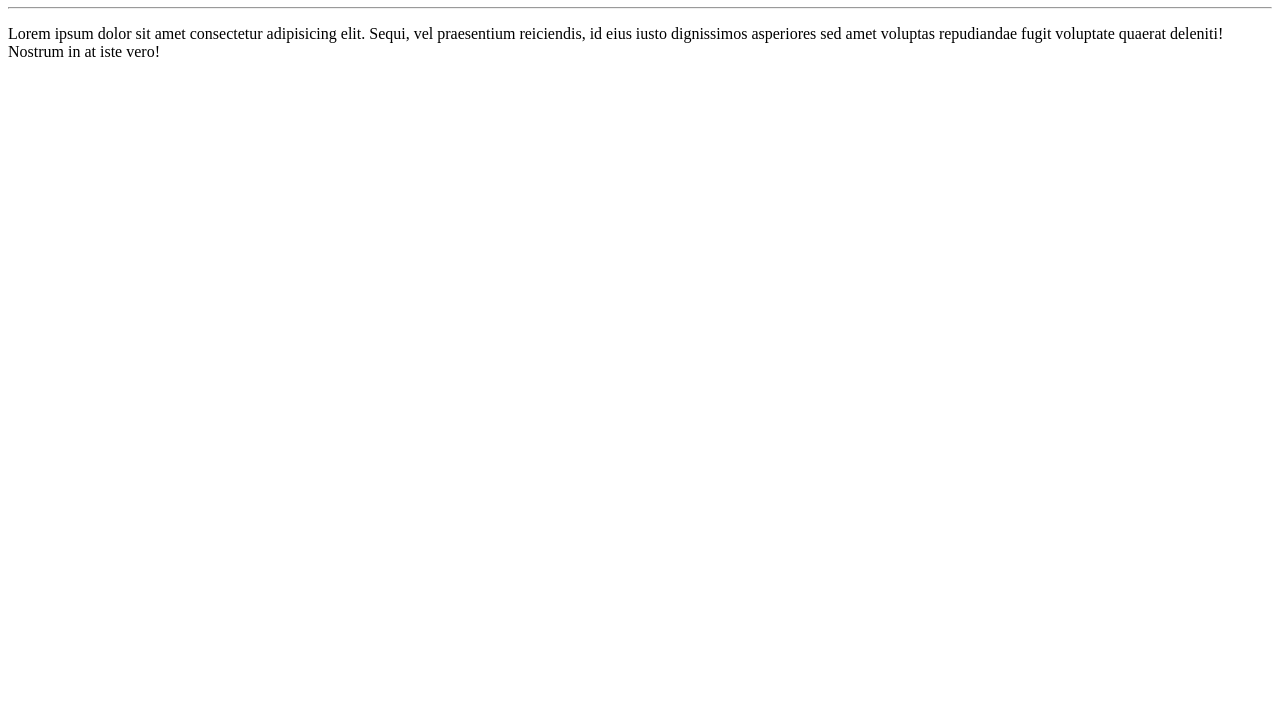
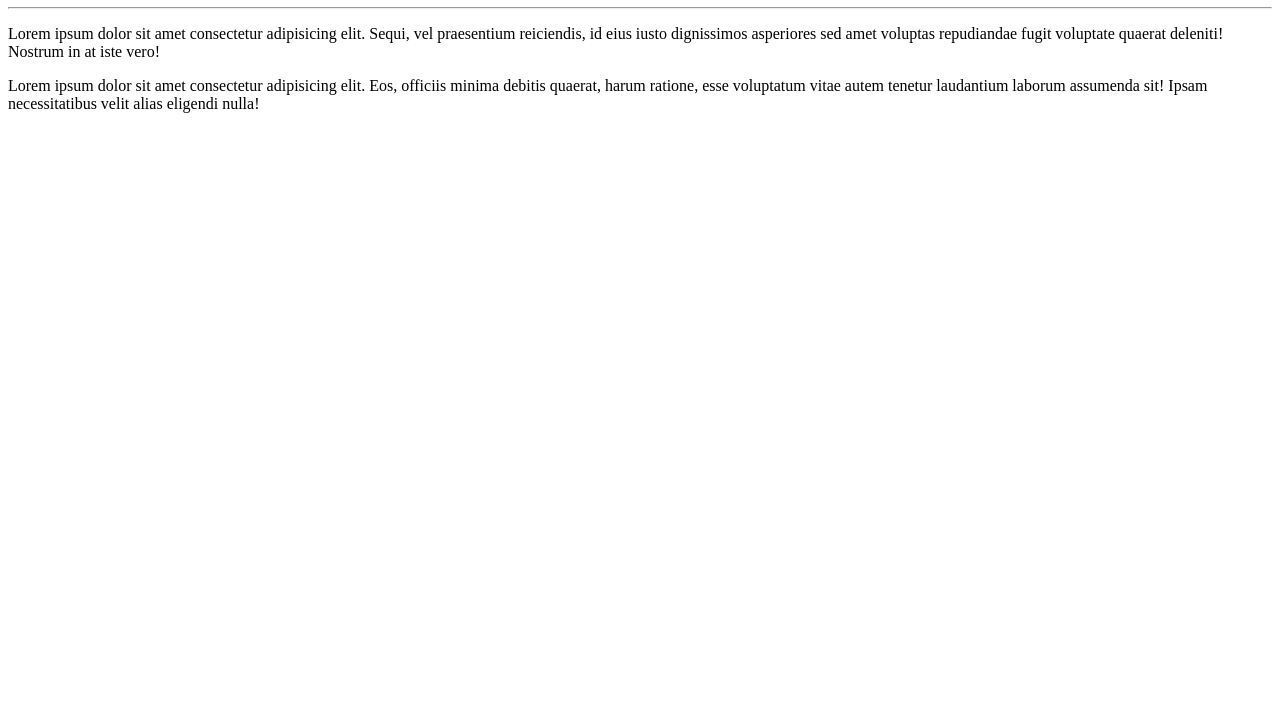
Before and after one commit to danmachado3105/OlaMundo, a plain HTML site: page site-exemplo/index.html in a window 1280 px wide. Shown: the part 73-800 px from the top of the page. Drawn offline with Linux system fonts and the light colour scheme.

Commit message:
adicionei 1 paragrafo

```diff
--- a/site-exemplo/index.html
+++ b/site-exemplo/index.html
@@ -9,5 +9,6 @@
     <h1>Olá, mundo!</h1>
     <hr>
     <p>Lorem ipsum dolor sit amet consectetur adipisicing elit. Sequi, vel praesentium reiciendis, id eius iusto dignissimos asperiores sed amet voluptas repudiandae fugit voluptate quaerat deleniti! Nostrum in at iste vero!</p>
+    <p>Lorem ipsum dolor sit amet consectetur adipisicing elit. Eos, officiis minima debitis quaerat, harum ratione, esse voluptatum vitae autem tenetur laudantium laborum assumenda sit! Ipsam necessitatibus velit alias eligendi nulla!</p>
 </body>
 </html>
```
